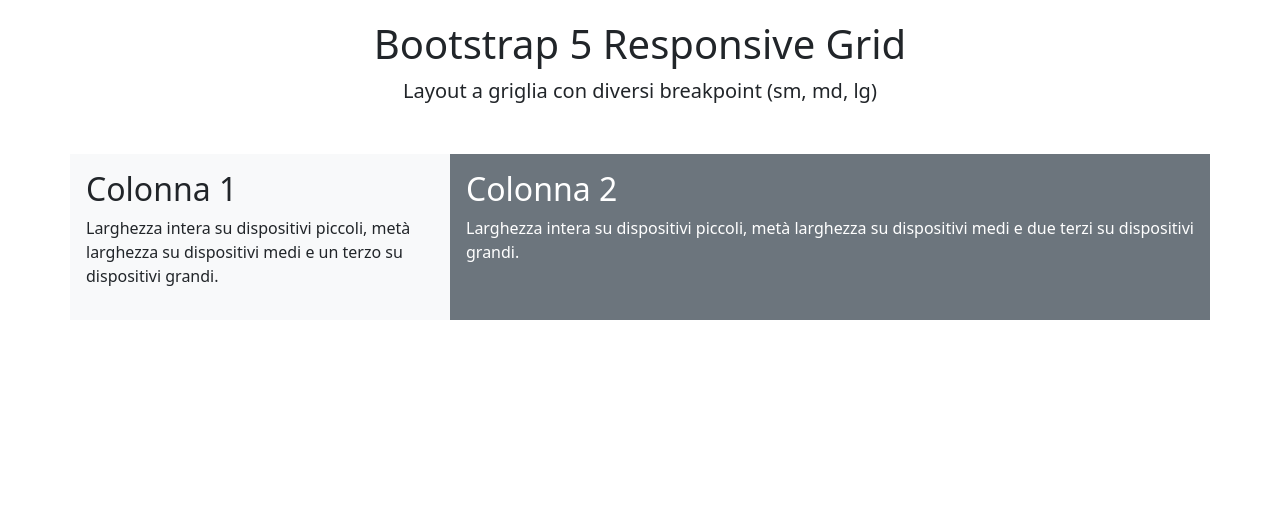
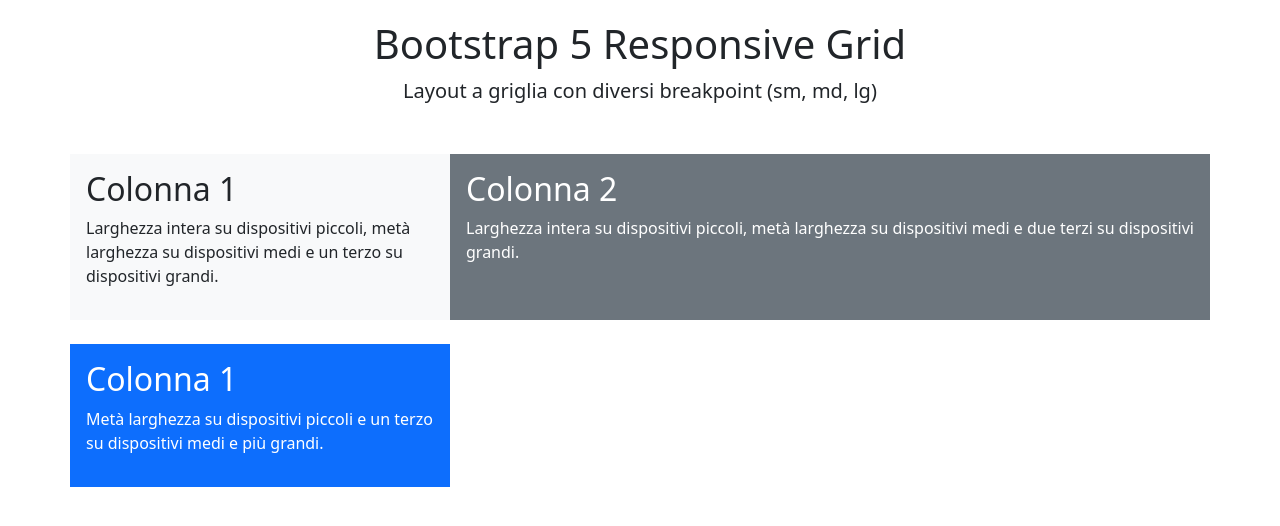
Before and after one commit to JuriPatacchiola/tmlcss-bootstrap-layout, a plain HTML site: page index.html in a window 1280 px wide. Drawn offline with nearby package versions, Linux system fonts and the light colour scheme.

Commit message:
add the first second row element

```diff
--- a/index.html
+++ b/index.html
@@ -27,6 +27,13 @@
         </div>
     </div>
 
+
+     <div class="row mb-4">
+        <div class="col-12 col-sm-6 col-md-4 p-3 text-white bg-primary">
+            <h2>Colonna 1</h2>
+            <p class="medium">Metà larghezza su dispositivi piccoli e un terzo su dispositivi medi e più grandi.</p>
+        </div>
+
     <script src="https://cdn.jsdelivr.net/npm/bootstrap@5.3.8/dist/js/bootstrap.bundle.min.js" integrity="sha384-FKyoEForCGlyvwx9Hj09JcYn3nv7wiPVlz7YYwJrWVcXK/BmnVDxM+D2scQbITxI" crossorigin="anonymous"></script>
   </body>
 </html>
```
